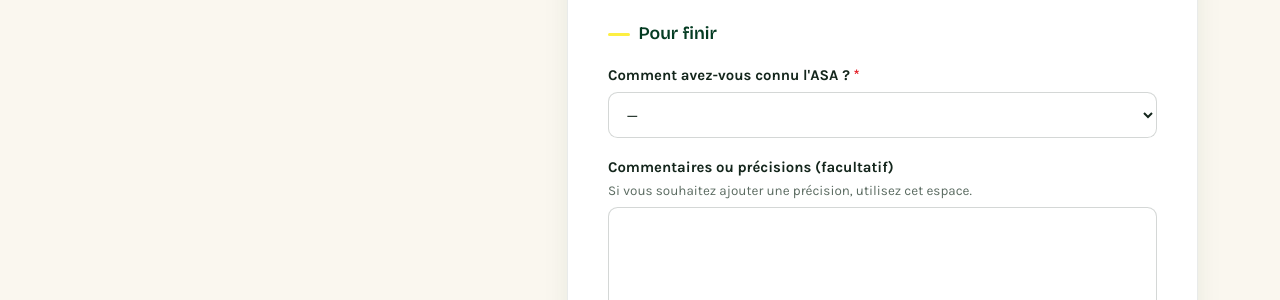
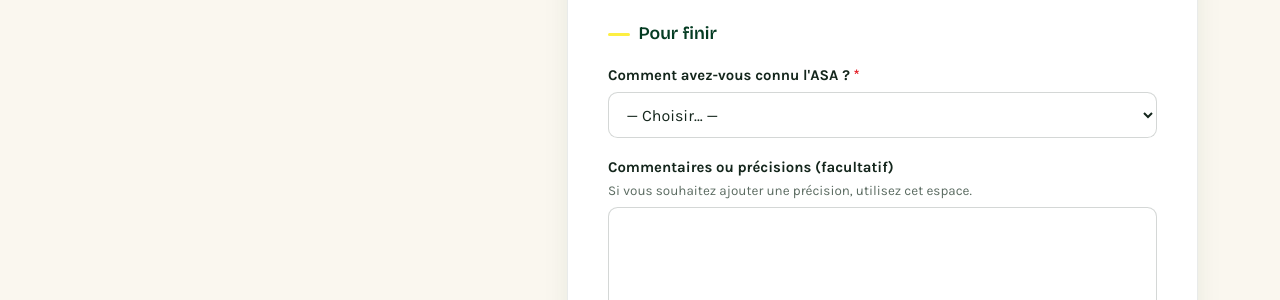
Before and after one commit to asso-asa/asa, a Jekyll site: the page built from adhesion.html, in a window 1280 px wide and 900 px high, scrolled down 1910 px. Shown: the part 150-450 px from the top of the window. Built offline with Jekyll 4.4.1, drawn with Linux system fonts in a browser that asks for light colours.

Commit message:
maj ad55

```diff
--- a/adhesion.html
+++ b/adhesion.html
@@ -389,7 +389,7 @@ permalink: /adhesion/
                     <div class="asa-champ">
                       <label for="decouverte">Comment avez-vous connu l'ASA&nbsp;? <span class="asa-obligatoire">*</span></label>
                       <select id="decouverte" name="decouverte" required>
-                        <option value="">—</option>
+                        <option value="">— Choisir… —</option>
                         <option value="Un proche">Un proche</option>
                         <option value="Un·e ami·e">Un·e ami·e</option>
                         <option value="Facebook">Facebook</option>
```
